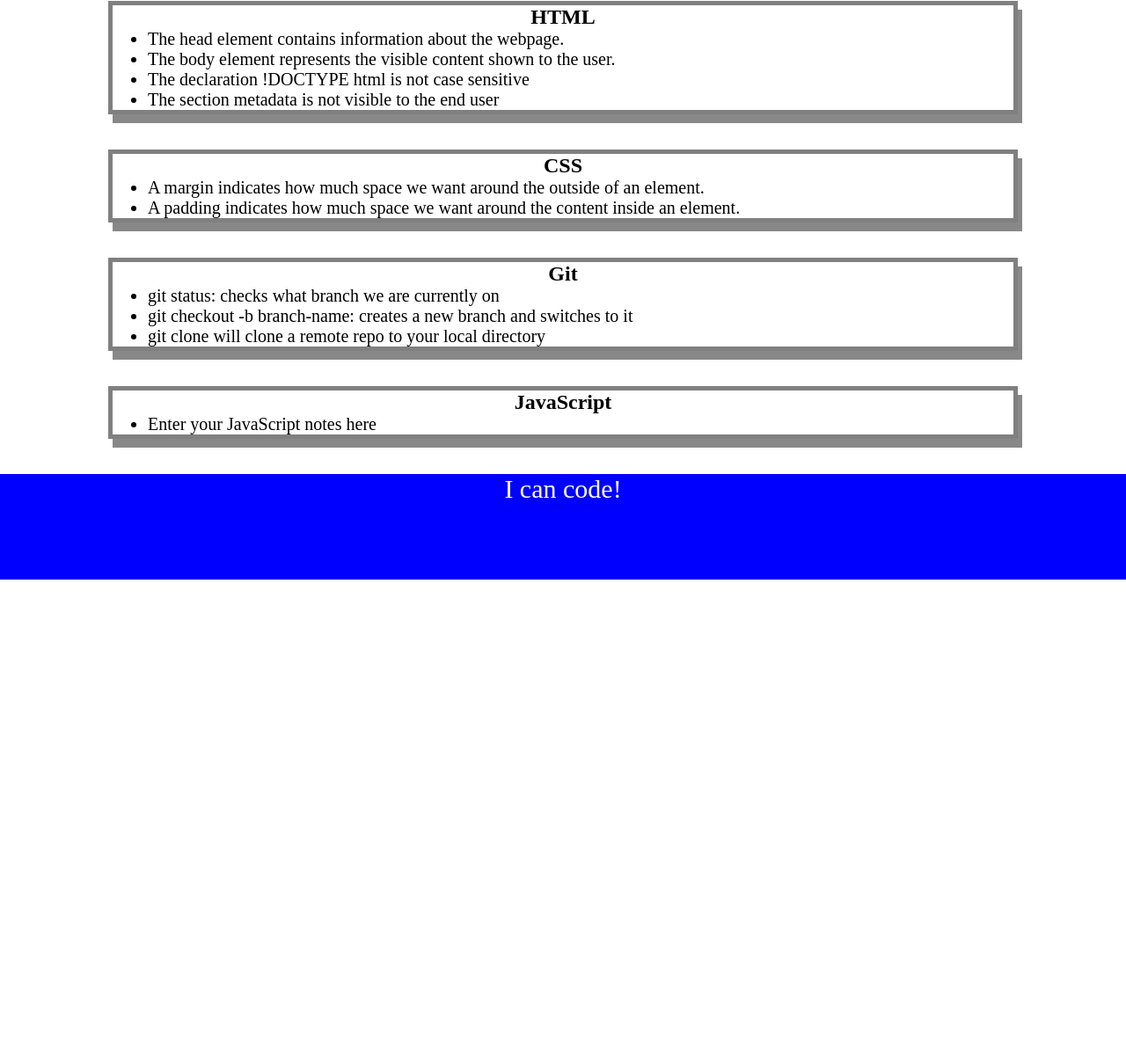
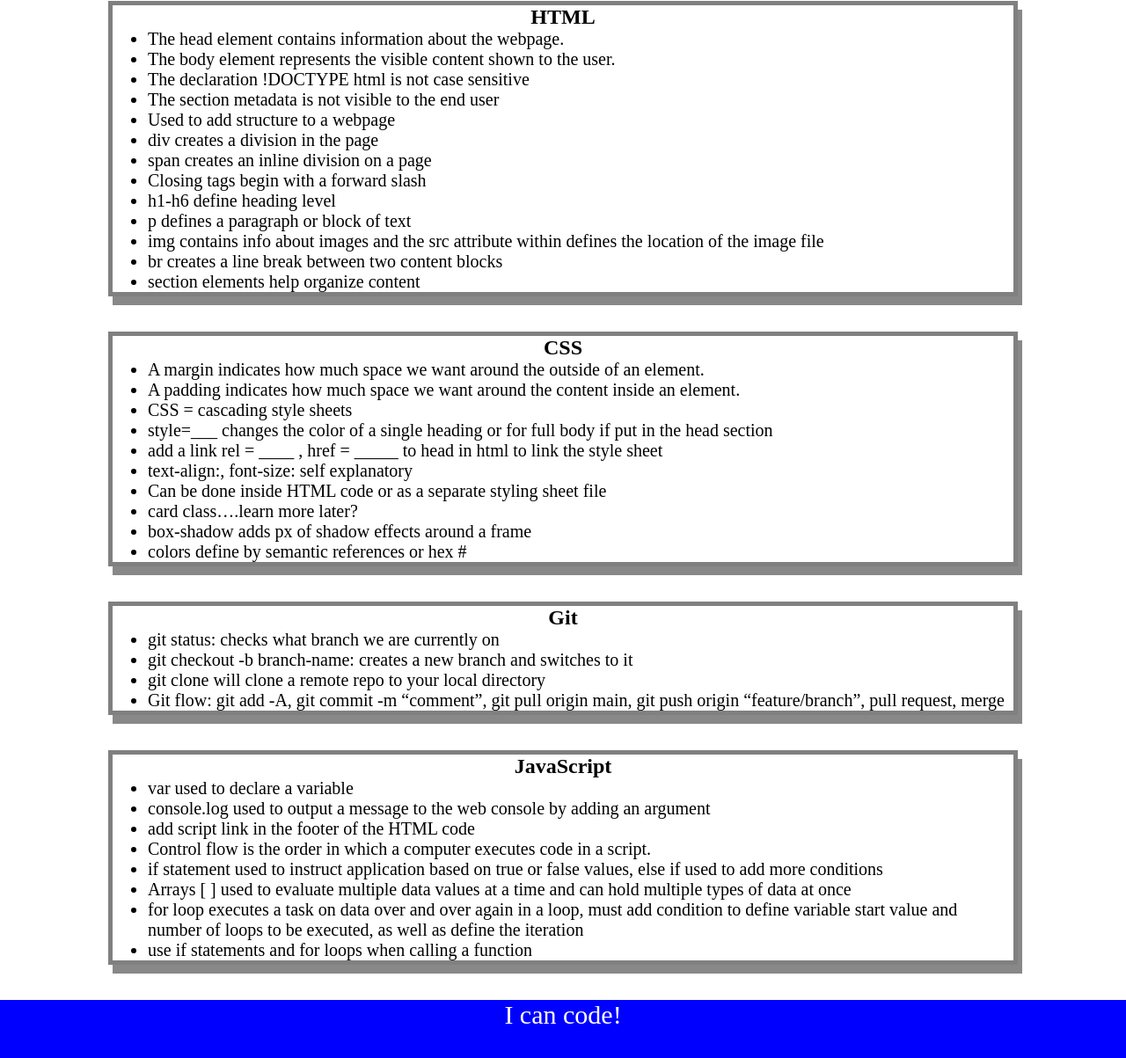
Before and after one commit to therealsweven/prework-study-guide, a plain HTML site: page index.html in a window 1280 px wide. Shown: the part 159-1362 px from the top of the page at 88% size. Before the commit the page ends 818 px from the top, so only its background shows below. Drawn offline with Linux system fonts and the light colour scheme.

Commit message:
Added more notes

```diff
--- a/index.html
+++ b/index.html
@@ -22,6 +22,15 @@
           <li>The body element represents the visible content shown to the user.</li>
           <li>The declaration !DOCTYPE html is not case sensitive</li>
           <li>The section metadata is not visible to the end user</li>
+          <li>Used to add structure to a webpage</li>
+          <li> div creates a division in the page</li>
+          <li>span creates an inline division on a page</li>
+          <li>Closing tags begin with a forward slash</li>
+          <li>h1-h6 define heading level</li>
+          <li>p defines a paragraph or block of text</li>
+          <li>img contains info about images and the src attribute within defines the location of the image file</li>
+          <li>br creates a line break between two content blocks</li>
+          <li>section elements help organize content</li>
         </ul>
       </section>
 
@@ -30,6 +39,14 @@
         <ul>
           <li>A margin indicates how much space we want around the outside of an element.</li>
           <li>A padding indicates how much space we want around the content inside an element.</li>
+          <li>CSS = cascading style sheets</li>
+          <li>style=___ changes the color of a single heading or for full body if put in the head section</li>
+          <li>add a link rel = ____ , href = _____ to head in html to link the style sheet</li>
+          <li>text-align:, font-size: self explanatory</li>
+          <li>Can be done inside HTML code or as a separate styling sheet file </li>
+          <li>card class….learn more later?</li>
+          <li>box-shadow adds px of shadow effects around a frame</li>
+          <li>colors define by semantic references or hex #</li>
         </ul>
       </section>
 
@@ -39,13 +56,23 @@
           <li>git status: checks what branch we are currently on</li>
           <li>git checkout -b branch-name: creates a new branch and switches to it</li>
           <li>git clone will clone a remote repo to your local directory</li>
+          <li>Git flow: git add -A, git commit -m “comment”, git pull origin main, git push origin “feature/branch”, pull request, merge</li>
+
         </ul>
       </section>
 
       <section class="card" id="javascript-section">
         <h2>JavaScript</h2>
         <ul>
-          <li>Enter your JavaScript notes here</li>
+          <li>var used to declare a variable</li>
+          <li>console.log used to output a message to the web console by adding an argument</li>
+          <li>add script link in the footer of the HTML code</li>
+          <li>Control flow is the order in which a computer executes code in a script.</li>
+          <li>if statement used to instruct application based on true or false values, else if used to add more conditions</li>
+          <li>Arrays [ ] used to evaluate multiple data values at a time and can hold multiple types of data at once</li>
+          <li>for loop executes a task on data over and over again in a loop, must add condition to define variable start value and number of loops to be executed, as well as define the iteration</li>
+          <li>use if statements and for loops when calling a function </li>
+
         </ul>
       </section>
 
```
